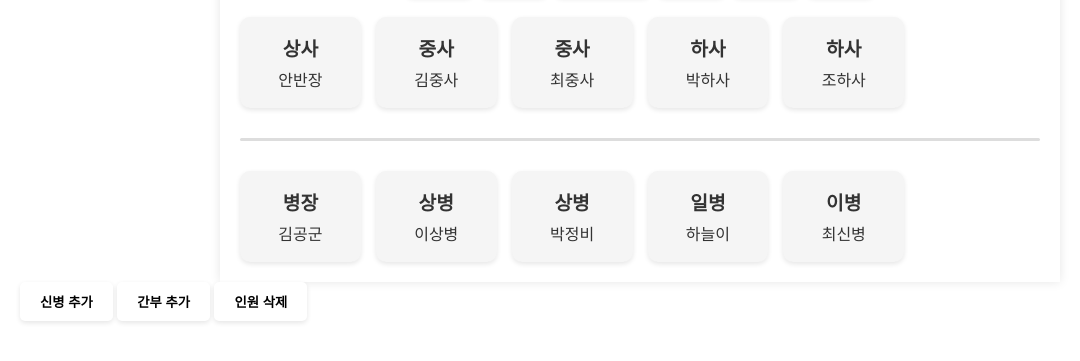
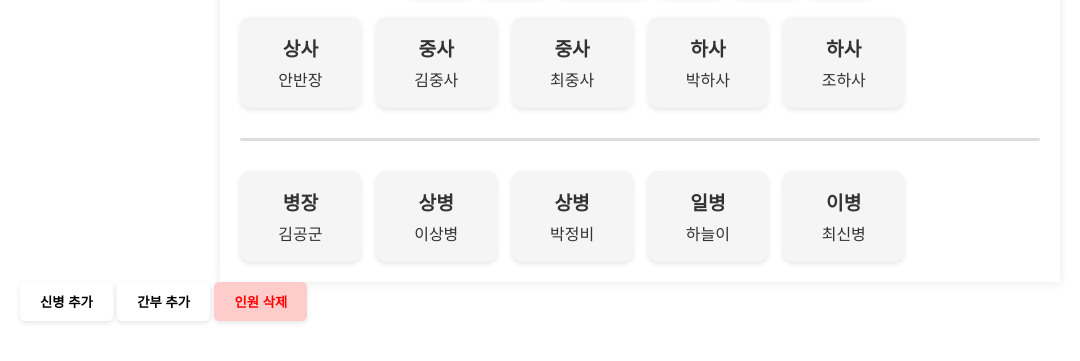
Before and after one commit to whdnxor/Status-board, a plain HTML site: page index.html in a window 1280 px wide. Shown: the part 171-532 px from the top of the page, without its empty margins (0-1080 px from the left). Drawn offline with Linux system fonts and the light colour scheme.

Commit message:
Add delete button style to style.css
Added a new button style for delete actions.

```diff
--- a/style.css
+++ b/style.css
@@ -60,6 +60,11 @@ body {
 .btn-travel {
     background-color: #7986cb;
     color: #333;
+}
+
+.btn-delete {
+    background-color: #ffcccc;
+    color: red;
 }
 
 #board {
```
